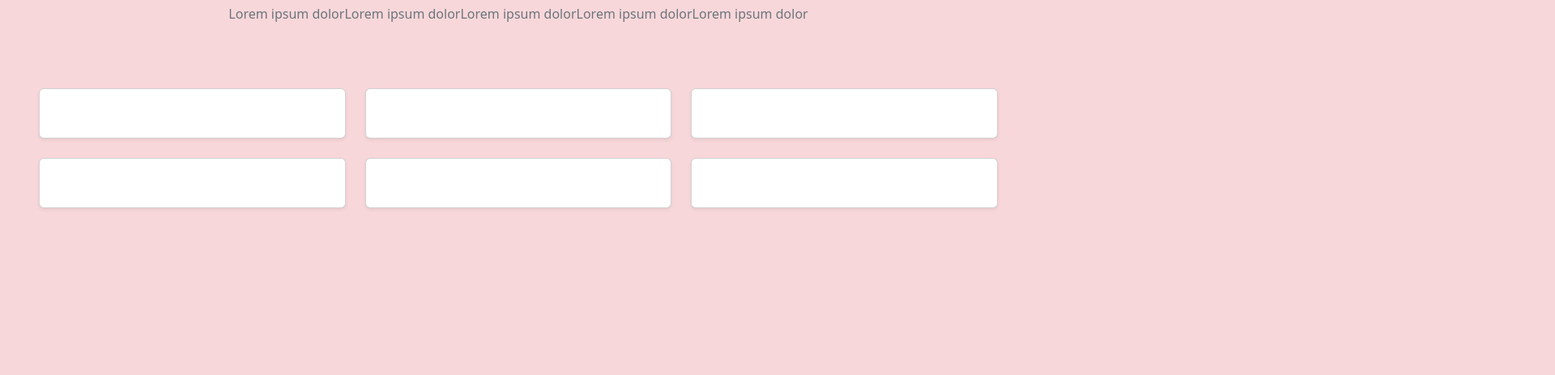
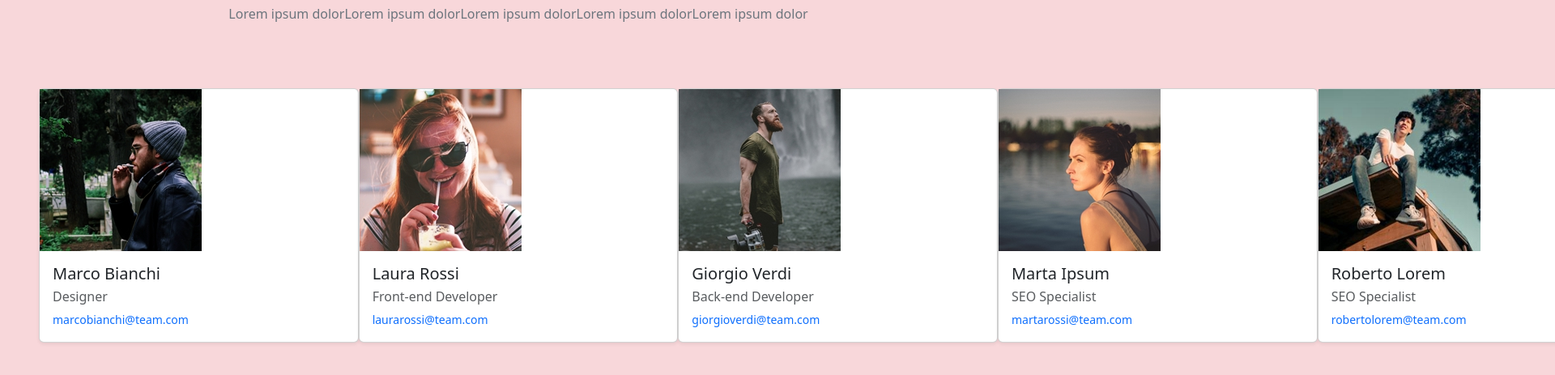
Before and after one commit to SwitchTia/js-our-team, a plain HTML site: page index.html in a window 1280 px wide. Shown: the part 243-706 px from the top of the page at 81% size, 1920 px wide, since content can reach past the window. Drawn offline with nearby package versions, Linux system fonts and the light colour scheme.

Commit message:
Fix: debug

```diff
--- a/index.html
+++ b/index.html
@@ -4,7 +4,7 @@
 <head>
     <meta charset="UTF-8">
     <meta name="viewport" content="width=device-width, initial-scale=1.0">
-    <title>Document</title>
+    <title>Team members</title>
     <link href="https://cdn.jsdelivr.net/npm/bootstrap@5.3.8/dist/css/bootstrap.min.css" rel="stylesheet"
         integrity="sha384-sRIl4kxILFvY47J16cr9ZwB07vP4J8+LH7qKQnuqkuIAvNWLzeN8tE5YBujZqJLB" crossorigin="anonymous" />
 
@@ -22,7 +22,7 @@
     </header>
 
     <main>
-        <section class="cards-container py-3">
+        <section class="cards-container d-flex py-3">
 
             <div class="row g-4 justify-content-between">
                 <!-- Team Member Card -->
--- a/js/script.js
+++ b/js/script.js
@@ -37,7 +37,6 @@ const teamMembers = [
   }
 ];
 
-printCardGrid(teamMembers);
 
 const teamContainer = document.querySelector(".cards-container");
 
@@ -63,7 +62,7 @@ function createCard(member) {
     return `
                 <div class="col-12 col-md-4">
                     <div class="card shadow-sm h-100">
-                        <div class="row g-0 align-items-center">
+                        <div class="row g-0 d-flex align-items-center">
                             <div class="col-4 card-img">
                                 <img src="${img}" class="img-fluid">
                             </div>
@@ -80,3 +79,4 @@ function createCard(member) {
   `;
   }
 }
+printCardGrid(teamMembers);
```
